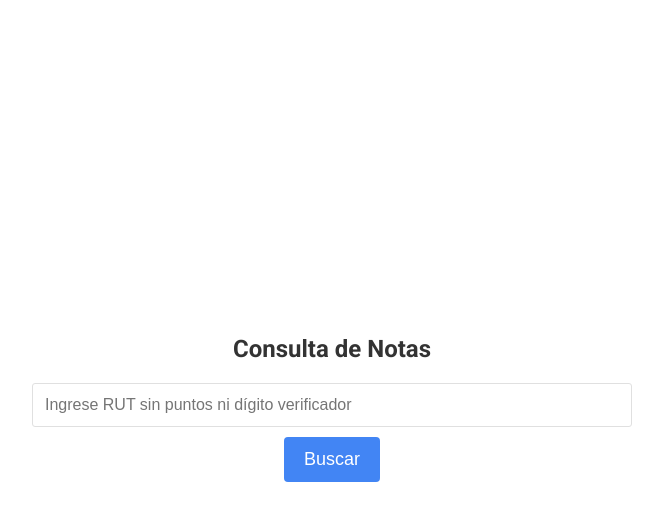
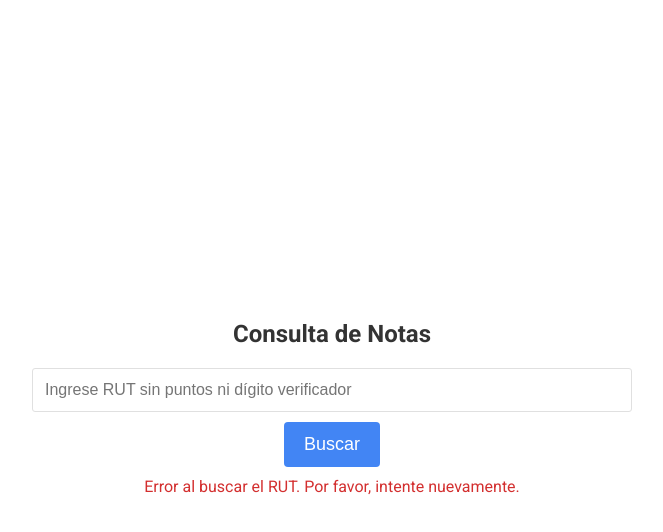
Before and after one commit to servandopastor/bmvl2401, a plain HTML site: page index.html in a window 1280 px wide. Both pictures are taken after a click on the button "Buscar". Shown: the whole page, without its empty margins (308-971 px from the left). Drawn offline with Linux system fonts and the light colour scheme; no server answers.

Commit message:
Update index.html

```diff
--- a/index.html
+++ b/index.html
@@ -1,10 +1,9 @@
 <!DOCTYPE html>
 <html>
 <head>
-  <base target="_top">
   <meta charset="utf-8">
   <meta name="viewport" content="width=device-width, initial-scale=1">
-  <title>Consulta de Notas Primera Evaluación</title>
+  <title>Consulta de Notas</title>
   <link href="https://fonts.googleapis.com/css2?family=Roboto:wght@300;400;700&display=swap" rel="stylesheet">
   <style>
     body {
@@ -106,6 +105,9 @@
   </div>
 
   <script>
+    // URL actualizada del Google Apps Script
+    const GAS_URL = 'https://script.google.com/macros/s/AKfycbz40vvoCX579HLmopdTVm43CjNLEt7Qgh842drUVuryAi4lRLPemF-W_TbXnVqKuGMVQg/exec';
+
     function buscarNotas() {
       var rut = document.getElementById('rut').value;
       var resultadoDiv = document.getElementById('resultado');
@@ -114,9 +116,13 @@
       resultadoDiv.style.display = 'none';
       errorDiv.style.display = 'none';
 
-      google.script.run
-        .withSuccessHandler(function(result) {
-          if (result) {
+      fetch(`${GAS_URL}?rut=${encodeURIComponent(rut)}`)
+        .then(response => response.json())
+        .then(result => {
+          if (result.error) {
+            errorDiv.textContent = result.error;
+            errorDiv.style.display = 'block';
+          } else {
             var html = `
               <div class="titulo">${result.nombre}</div>
               <div class="subtitulo">${result.tema}</div>
@@ -152,16 +158,13 @@
             `;
             resultadoDiv.innerHTML = html;
             resultadoDiv.style.display = 'block';
-          } else {
-            errorDiv.textContent = 'RUT no encontrado. Por favor, verifique e intente nuevamente.';
-            errorDiv.style.display = 'block';
           }
         })
-        .withFailureHandler(function(error) {
+        .catch(error => {
           errorDiv.textContent = 'Error al buscar el RUT. Por favor, intente nuevamente.';
           errorDiv.style.display = 'block';
-        })
-        .buscarRUT(rut);
+          console.error('Error:', error);
+        });
     }
   </script>
 </body>
```
